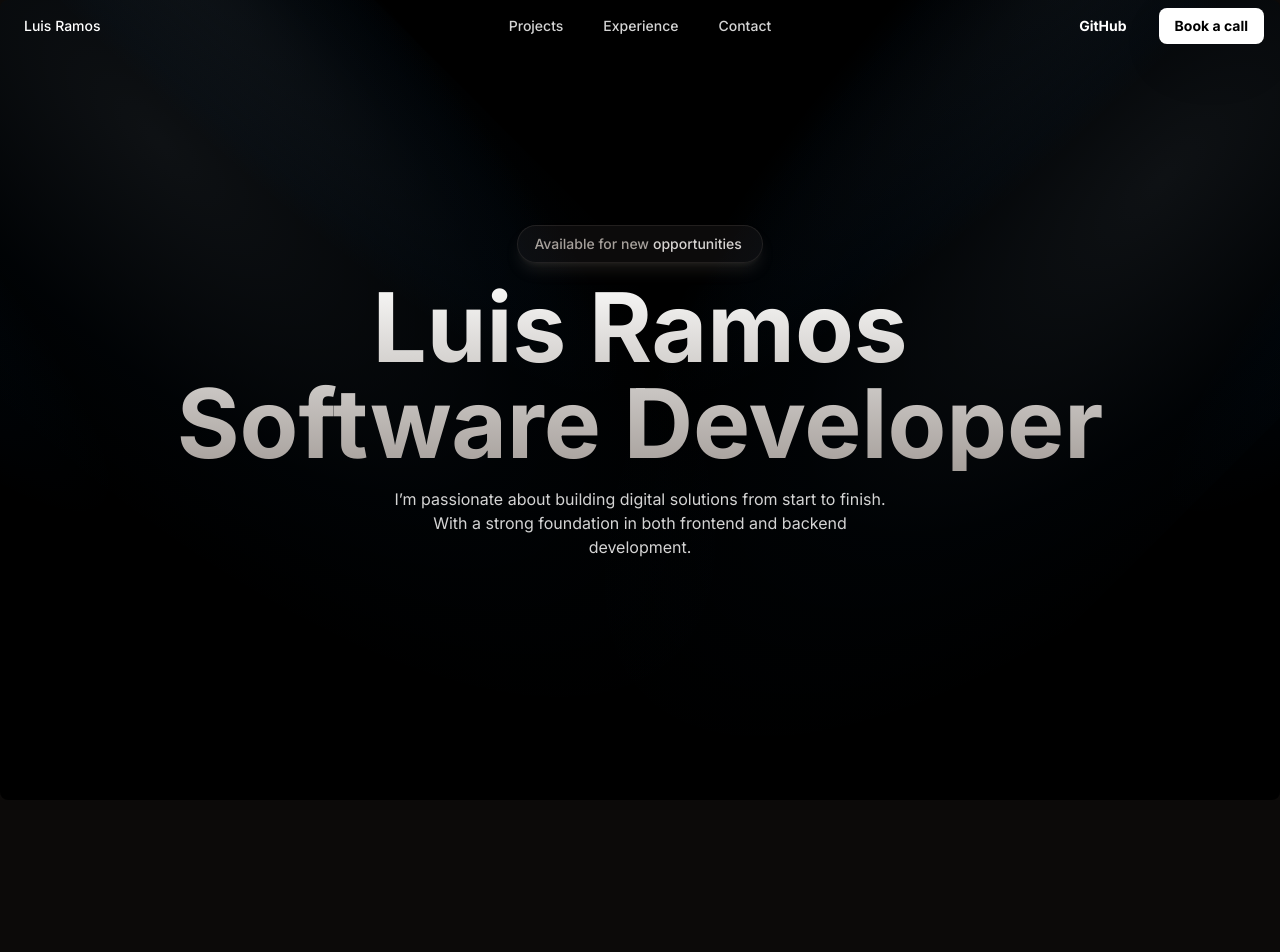
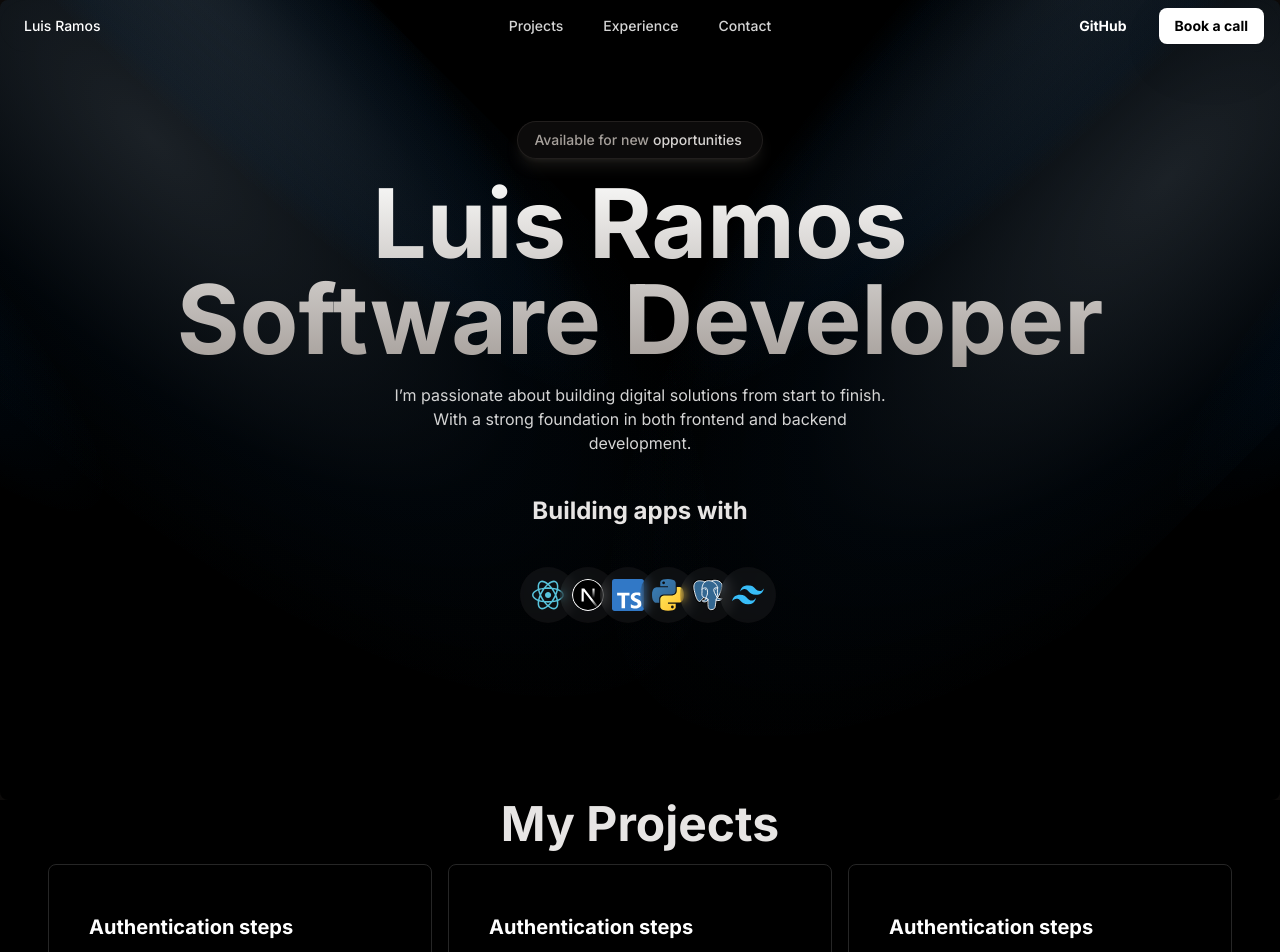
Before and after one commit to Ezzz-Lui/aceternityUI-next-portfolio, a Next.js app: page / in a window 1280 px wide. Shown: the top 952 px of the page. Before the commit the page ends 800 px from the top, so only its background shows below. Built offline with nearby package versions, Linux system fonts and the light colour scheme.

Commit message:
feat: add CardSpotlightDemo and AnimatedTooltipPreview components to Home page

```diff
--- a/app/page.tsx
+++ b/app/page.tsx
@@ -1,6 +1,8 @@
 import { FlipWords } from "@/components/ui/flip-words";
 import { Spotlight } from "@/components/ui/spotlight-new";
 import { NavbarDemo } from "@/components/Portfolio/HeaderApp";
+import { CardSpotlightDemo } from "@/components/Portfolio/CardV1";
+import { AnimatedTooltipPreview } from "@/components/Portfolio/TooltipDock";
 
 const words = ["projects", "opportunities", "work", "collaborations", "solutions", "ideas","connections"];
 const FlippingWords = `I’m passionate about building digital solutions from start to finish. With a strong foundation in both frontend and backend development.`;
@@ -22,7 +24,16 @@ export default function Home() {
         <p className="mt-4 font-normal text-base text-neutral-300 max-w-lg text-center mx-auto">
         {FlippingWords}
         </p>
+        <h2 className="text-2xl font-bold text-center text-stone-200 mt-10">Building apps with</h2>
+        <AnimatedTooltipPreview  />
       </div>
+      <Spotlight />
+      </div>
+      <h1 className="text-5xl font-bold text-stone-200 text-center bg-black">My Projects</h1>
+      <div className="flex flex-row items-center justify-center bg-black space-x-4 p-4">
+        <CardSpotlightDemo />
+        <CardSpotlightDemo />
+        <CardSpotlightDemo />
       </div>
     </>
   );
```
